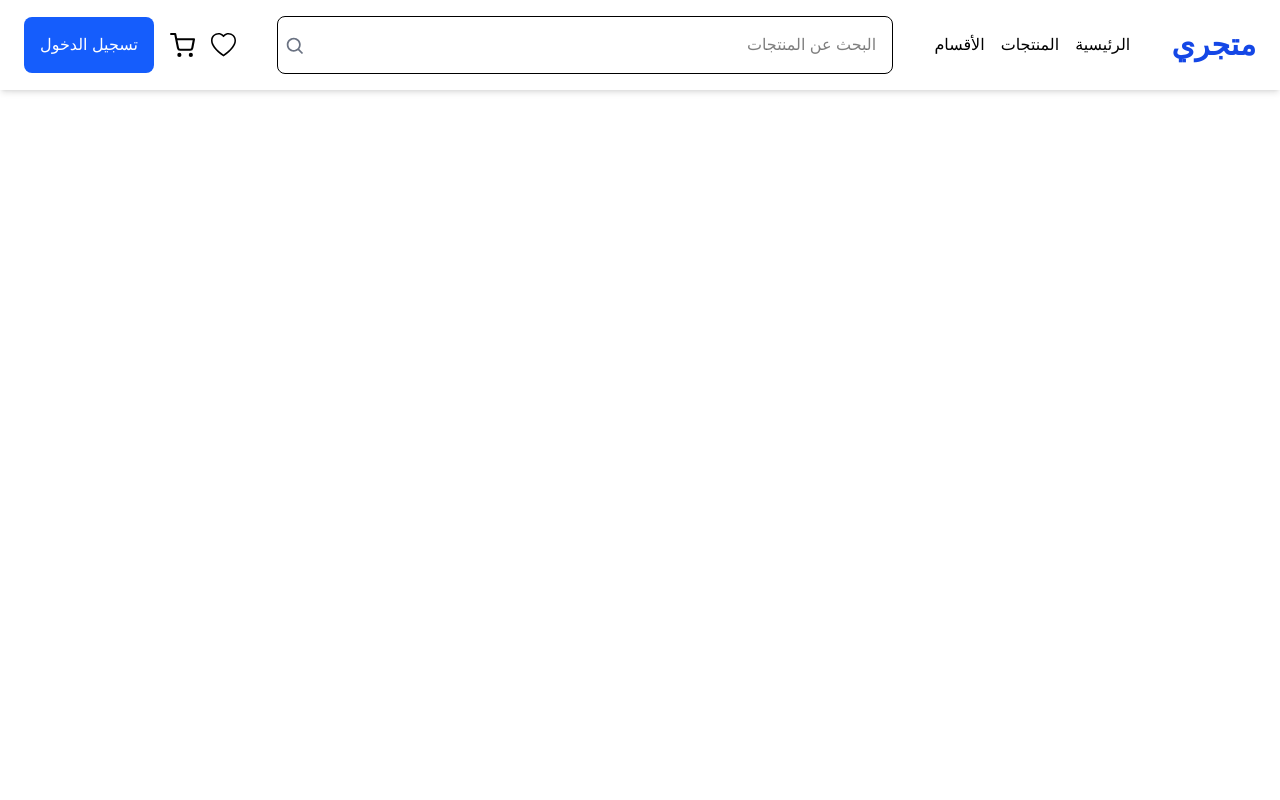
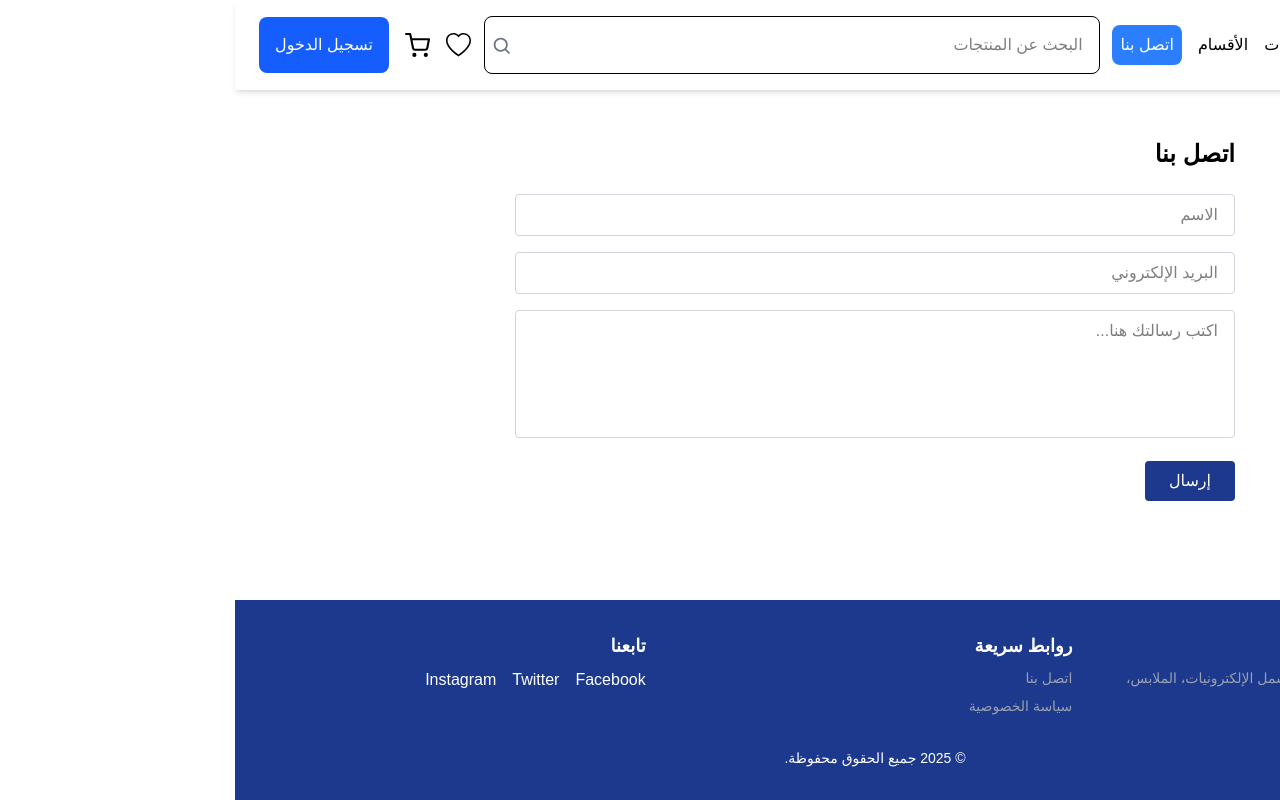
Before and after one commit to AbdalrahmanZarnikh/Ecommerce_Front, a React (Vite) app: page /contact in a window 1280 px wide. Built offline with nearby package versions, Linux system fonts and the light colour scheme; a web font is replaced by a local one.

Commit message:
add contact page and footer

```diff
--- a/src/Router/Router.jsx
+++ b/src/Router/Router.jsx
@@ -24,21 +24,28 @@ import Dashboard from "../pages/DashboardUser/Dashboard";
 import Addresses from "../pages/DashboardUser/Addresses";
 import Info from "../pages/DashboardUser/Info";
 import OrdersUser from "../pages/DashboardUser/OrdersUser";
+import Footer from "../components/Footer/Footer";
+import Contact from "../pages/Contact";
 
 const Router = () => {
   return (
     <BrowserRouter>
+      <div className="flex flex-col min-h-screen">
         <NavBar />
+        <main className="flex-grow">
           <Routes>
             <Route path="/" element={<App />} />
-        <Route path="/dashboard" element={<Dashboard/>}>
-            <Route path="addresses" element={<Addresses/>}/>
-            <Route path="info" element={<Info/>}/>
-            <Route path="orders" element={<OrdersUser/>}/>
+            <Route path="/contact" element={<Contact />} />
+            <Route path="/dashboard" element={<Dashboard />}>
+              <Route path="addresses" element={<Addresses />} />
+              <Route path="info" element={<Info />} />
+              <Route path="orders" element={<OrdersUser />} />
             </Route>
             <Route
               path="/categories"
-          element={<Show title={"تسوق حسب القسم"} getThunk={getCategories} />}
+              element={
+                <Show title={"تسوق حسب القسم"} getThunk={getCategories} />
+              }
             />
             <Route
               path="/brands"
@@ -65,6 +72,9 @@ const Router = () => {
               <Route path="resetPassword" element={<ResetPassword />} />
             </Route>
           </Routes>
+        </main>
+        <Footer />
+      </div>
     </BrowserRouter>
   );
 };
--- /dev/null
+++ b/src/components/Footer/Footer.jsx
@@ -0,0 +1,36 @@
+import React from 'react'
+
+const Footer = () => {
+  return (
+       <footer className="bg-blue-900 text-white py-8 px-4">
+      <div className="max-w-7xl mx-auto grid grid-cols-1 md:grid-cols-3 gap-8">
+        <div>
+          <h2 className="text-lg font-semibold mb-2">عن المتجر</h2>
+          <p className="text-sm text-gray-400">
+            متجر إلكتروني يقدم منتجات متنوعة تشمل الإلكترونيات، الملابس، الأدوات المنزلية والمزيد.
+          </p>
+        </div>
+        <div>
+          <h2 className="text-lg font-semibold mb-2">روابط سريعة</h2>
+          <ul className="space-y-2 text-sm text-gray-400">
+            <li><a href="/contact" className="hover:text-white">اتصل بنا</a></li>
+            <li><a href="/privacy" className="hover:text-white">سياسة الخصوصية</a></li>
+          </ul>
+        </div>
+        <div>
+          <h2 className="text-lg font-semibold mb-2">تابعنا</h2>
+          <div className="flex space-x-4">
+            <a href="#" className="hover:text-blue-400">Facebook</a>
+            <a href="#" className="hover:text-blue-400">Twitter</a>
+            <a href="#" className="hover:text-blue-400">Instagram</a>
+          </div>
+        </div>
+      </div>
+      <div className="mt-8 text-center text-sm text-white">
+        &copy; {new Date().getFullYear()} جميع الحقوق محفوظة.
+      </div>
+    </footer>
+  )
+}
+
+export default Footer
--- a/src/components/NavBar/NavBar.jsx
+++ b/src/components/NavBar/NavBar.jsx
@@ -57,9 +57,14 @@ const NavBar = () => {
     <>
       <div className="fixed top-0 left-0 w-full z-50 bg-white shadow-md py-4 px-6">
         <div className="flex justify-between items-center">
-          <h1 className="text-blue-700 font-bold text-3xl cursor-pointer" onClick={()=>{
-            navigate("/")
-          }}>متجري</h1>
+          <h1
+            className="text-blue-700 font-bold text-3xl cursor-pointer"
+            onClick={() => {
+              navigate("/");
+            }}
+          >
+            متجري
+          </h1>
 
           <div className="hidden md:flex justify-center items-center gap-4">
             <Link
@@ -89,6 +94,16 @@ const NavBar = () => {
               to="/categories"
             >
               الأقسام
+            </Link>
+            <Link
+              className={`hover:scale-105 rounded-lg  ${
+                location.pathname === "/contact"
+                  ? "bg-blue-500 text-white p-2 "
+                  : ""
+              }transition-all duration-200`}
+              to="/contact"
+            >
+              اتصل بنا
             </Link>
           </div>
 
@@ -221,6 +236,15 @@ const NavBar = () => {
           >
             الأقسام
           </Link>
+          <Link
+            className="bg-gray-200 w-full text-center py-3 rounded-lg hover:bg-gray-300"
+            onClick={() => {
+              setMenuBar(false);
+            }}
+            to="/contact"
+          >
+            اتصل بنا
+          </Link>
           {localStorage.getItem("role") === "user" ? (
             <button
               className="hover:text-blue-400 cursor-pointer"
--- /dev/null
+++ b/src/pages/Contact.jsx
@@ -0,0 +1,63 @@
+import React, { useState } from 'react';
+
+const Contact = () => {
+  const [status, setStatus] = useState('');
+
+  const handleSubmit = async (e) => {
+    e.preventDefault();
+    const form = e.target;
+    const data = new FormData(form);
+
+    const response = await fetch('https://formspree.io/f/yourFormID', {
+      method: 'POST',
+      body: data,
+      headers: {
+        Accept: 'application/json',
+      },
+    });
+
+    if (response.ok) {
+      setStatus('تم إرسال الرسالة بنجاح!');
+      form.reset();
+    } else {
+      setStatus('حدث خطأ أثناء الإرسال. حاول مرة أخرى.');
+    }
+  };
+
+  return (
+    <div className="bg-white py-12 px-6 max-w-3xl mx-auto text-right">
+      <h2 className="text-2xl font-bold mb-6">اتصل بنا</h2>
+      <form onSubmit={handleSubmit} className="space-y-4">
+        <input
+          type="text"
+          name="name"
+          placeholder="الاسم"
+          required
+          className="w-full border border-gray-300 rounded px-4 py-2"
+        />
+        <input
+          type="email"
+          name="email"
+          placeholder="البريد الإلكتروني"
+          required
+          className="w-full border border-gray-300 rounded px-4 py-2"
+        />
+        <textarea
+          name="message"
+          placeholder="اكتب رسالتك هنا..."
+          required
+          className="w-full border border-gray-300 rounded px-4 py-2 h-32"
+        />
+        <button
+          type="submit"
+          className="bg-blue-900 text-white px-6 py-2 rounded hover:bg-blue-700 transition"
+        >
+          إرسال
+        </button>
+      </form>
+      {status && <p className="mt-4 text-green-600">{status}</p>}
+    </div>
+  );
+};
+
+export default Contact;
```
Lines whose indentation alone changed are shown as unchanged.
